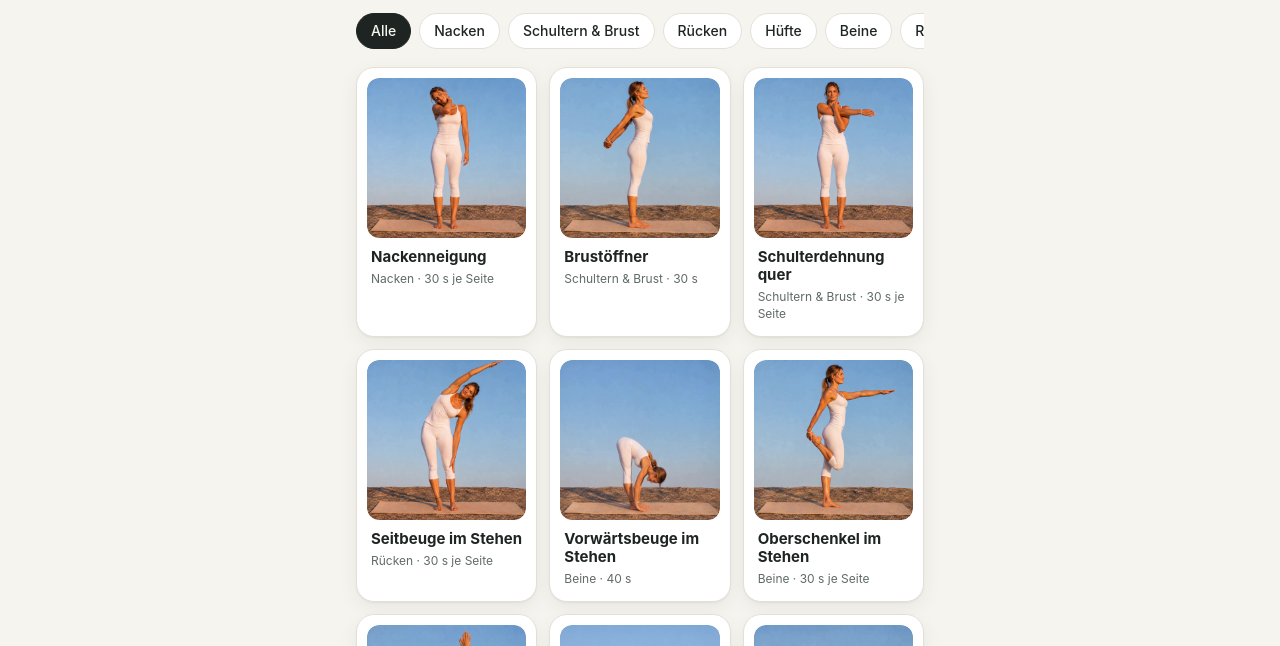
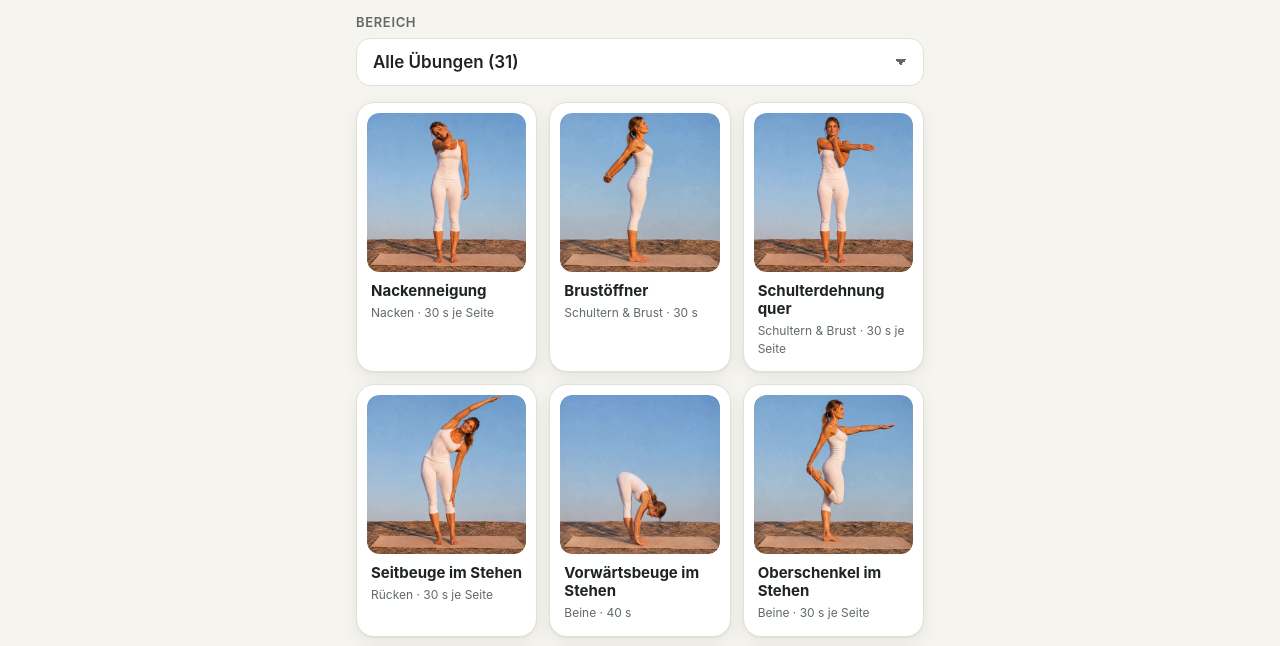
Before and after one commit to ChrisKen877/Claude-todo-demo, a plain HTML site: page index.html in a window 1280 px wide. Both pictures are taken after a click on the link "Übungen". Shown: the part 86-732 px from the top of the page. Drawn offline with Linux system fonts and the light colour scheme.

Commit message:
Übungsbereiche als gruppiertes Dropdown statt Filterleiste
Co-Authored-By: Claude Opus 5.5 <noreply@anthropic.com>
Claude-Session: https://claude.ai/code/session_01AF88oAdCtuR7E5fmkPEepL

```diff
--- a/js/app.js
+++ b/js/app.js
@@ -81,14 +81,45 @@ function renderToday() {
 }
 
 // ---------- Übungen ----------
-let areaFilter = 'Alle';
+// Bereiche fürs Dropdown, gruppiert nach Trainingsart. Jede Gruppe ist auch als Ganzes wählbar.
+const AREA_GROUPS = [
+  ['Dehnen', ['Nacken', 'Schultern & Brust', 'Rücken', 'Hüfte', 'Beine']],
+  ['Kräftigen', ['Rumpf']],
+  ['Lockern & Entspannen', ['Lockerung', 'Lymphe']],
+];
+// Bereiche, die in keiner Gruppe stehen, landen unter „Weitere“.
+const grouped = new Set(AREA_GROUPS.flatMap(([, areas]) => areas));
+const extraAreas = AREAS.filter((a) => !grouped.has(a));
+if (extraAreas.length) AREA_GROUPS.push(['Weitere', extraAreas]);
+
+let areaFilter = 'alle';
+function filterExercises(value) {
+  if (value === 'alle') return EXERCISES;
+  if (value.startsWith('gruppe:')) {
+    const areas = AREA_GROUPS.find(([name]) => name === value.slice(7))?.[1] || [];
+    return EXERCISES.filter((e) => areas.includes(e.area));
+  }
+  return EXERCISES.filter((e) => e.area === value);
+}
+
 function renderLibrary() {
-  const list = areaFilter === 'Alle' ? EXERCISES : EXERCISES.filter((e) => e.area === areaFilter);
+  const list = filterExercises(areaFilter);
+  const count = (value) => filterExercises(value).length;
+  const option = (value, label) =>
+    `<option value="${esc(value)}" ${value === areaFilter ? 'selected' : ''}>${esc(label)} (${count(value)})</option>`;
   view.innerHTML = `
     <header class="page-head"><h1>Übungen</h1><p class="muted">Alle ohne Geräte. Tippe auf eine Übung für die Anleitung.</p></header>
-    <div class="chips" role="group" aria-label="Nach Körperbereich filtern">
-      ${['Alle', ...AREAS].map((a) => `<button class="chip ${a === areaFilter ? 'active' : ''}" data-area="${esc(a)}" aria-pressed="${a === areaFilter}">${esc(a)}</button>`).join('')}
-    </div>
+    <label class="filter">
+      <span class="filter-label">Bereich</span>
+      <select id="area-filter">
+        ${option('alle', 'Alle Übungen')}
+        ${AREA_GROUPS.map(([group, areas]) => `
+          <optgroup label="${esc(group)}">
+            ${areas.length > 1 ? option(`gruppe:${group}`, `Alles: ${group}`) : ''}
+            ${areas.map((a) => option(a, a)).join('')}
+          </optgroup>`).join('')}
+      </select>
+    </label>
     <div class="ex-grid">
       ${list.map((e) => `
         <a class="card ex-card" href="#/uebung/${e.id}">
@@ -314,7 +345,6 @@ view.addEventListener('click', (e) => {
     const ex = getExercise(t.dataset.single);
     startRoutine({ id: `einzel-${ex.id}`, name: ex.name, exercises: [ex.id] });
   }
-  if (t.dataset.area) { areaFilter = t.dataset.area; renderLibrary(); }
   if (t.dataset.month) { monthOffset += Number(t.dataset.month); renderHistory(); }
   if (t.dataset.delete && confirm('Diesen Eintrag löschen?')) { store.deleteSession(t.dataset.delete); renderHistory(); }
   if (t.dataset.day) {
@@ -328,6 +358,14 @@ view.addEventListener('click', (e) => {
   if (t.dataset.act === 'export') saveFile(store.exportData(), `dehnroutine-${store.dayKey()}.json`, 'application/json');
 });
 
+view.addEventListener('change', (e) => {
+  if (e.target.id === 'area-filter') {
+    areaFilter = e.target.value;
+    renderLibrary();
+    view.querySelector('#area-filter')?.focus();
+  }
+});
+
 window.addEventListener('hashchange', route);
 route();
 
--- a/styles.css
+++ b/styles.css
@@ -131,6 +131,18 @@ button:focus-visible, a:focus-visible, input:focus-visible, select:focus-visible
   border: 1px solid var(--border); background: var(--surface); cursor: pointer; font-size: 14px; font-weight: 500;
 }
 .chip.active { background: var(--text); color: var(--bg); border-color: var(--text); }
+.filter { display: flex; flex-direction: column; gap: 6px; }
+.filter-label { font-size: 13px; font-weight: 600; color: var(--muted); text-transform: uppercase; letter-spacing: 0.05em; }
+.filter select {
+  appearance: none; -webkit-appearance: none;
+  width: 100%; min-height: 48px; padding: 10px 44px 10px 16px;
+  border: 1px solid var(--border); border-radius: 14px;
+  background-color: var(--surface);
+  background-image: linear-gradient(45deg, transparent 50%, var(--muted) 50%), linear-gradient(135deg, var(--muted) 50%, transparent 50%);
+  background-position: calc(100% - 22px) 50%, calc(100% - 16px) 50%;
+  background-size: 6px 6px; background-repeat: no-repeat;
+  font-size: 17px; font-weight: 600; cursor: pointer;
+}
 .ex-grid { display: grid; grid-template-columns: repeat(2, minmax(0, 1fr)); gap: 12px; }
 @media (min-width: 520px) { .ex-grid { grid-template-columns: repeat(3, minmax(0, 1fr)); } }
 .ex-card { text-decoration: none; display: flex; flex-direction: column; gap: 4px; padding: 10px 10px 14px; }
--- a/sw.js
+++ b/sw.js
@@ -1,6 +1,6 @@
 // Service Worker: hält die App offline verfügbar.
 // Bei Änderungen an den Dateien VERSION erhöhen, damit Geräte das Update laden.
-const VERSION = 'dehnroutine-v4';
+const VERSION = 'dehnroutine-v5';
 const FILES = [
   './',
   './index.html',
```
